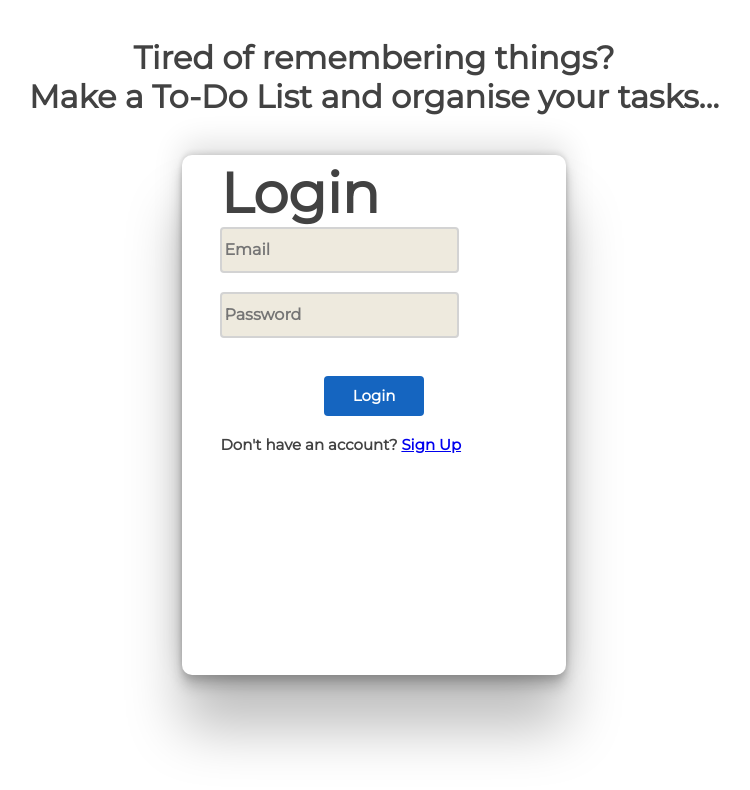
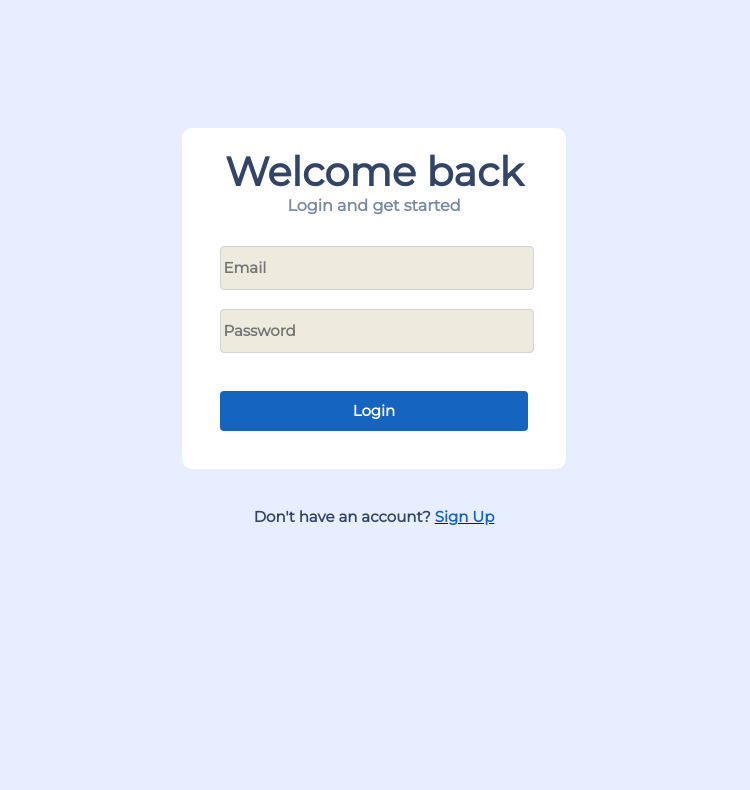
Before and after one commit to ayush-rathore/to-do-list, a React (Create React App) app in the folder react/: page / in a window 1280 px wide. Shown: the top 790 px of the page, without its empty margins (266-1016 px from the left). Built offline with nearby package versions, Linux system fonts and the light colour scheme.

Commit message:
update: Revamp login page

```diff
--- a/react/src/components/Login.js
+++ b/react/src/components/Login.js
@@ -2,6 +2,7 @@ import React, { useState } from "react";
 import "./css/login.css";
 import Axios from "axios";
 import { Link, useHistory } from "react-router-dom";
+// import ListSvg from "./images/list-svg.svg";
 
 const Login = (props) => {
 	const { setUserState } = props;
@@ -27,14 +28,18 @@ const Login = (props) => {
 	};
 
 	return (
-        <div className={"main"}>
-            <p>
-                Tired of remembering things? <br />
-                Make a To-Do List and organise your tasks... <br />
-            </p>
-            <div className={"form"}>
+		<div className={"login-div"}>
+			{/* <div className={"list-image-div"}>
+				<img src={ListSvg} alt={"list-svg"} className={"list-image"} />{" "}
+			</div> */}
+			<div className={"login-form"}>
 				<form>
-                    <h1>Login</h1>
+					<div className={"login-heading"}>
+						<span className={"welcome"}>Welcome back</span> <br />
+						<span className={"get-started"}>
+							Login and get started
+						</span>
+					</div>
 					<input
 						type={"email"}
 						placeholder={"Email"}
@@ -57,15 +62,17 @@ const Login = (props) => {
 						}}
 					/>
 					<br /> <br /> <br />
-                    <button onClick={onSubmitClick} id="login">
+					<button onClick={onSubmitClick} className={"login-button"}>
 						Login
 					</button>
 					<br /> <br />
-                    <p id={"register"}>
+				</form>
+			</div>
+			<div className={"register"}>
 				Don't have an account?&nbsp;
-                        <Link to="/signup">Sign Up</Link>
-                    </p>
-                </form>
+				<Link to="/signup">
+					<span className={"sign-up"}>Sign Up</span>
+				</Link>
 			</div>
 		</div>
 	);
--- a/react/src/components/css/login.css
+++ b/react/src/components/css/login.css
@@ -2,62 +2,80 @@
 	font-family: Montserrat;
 	margin: 0;
 }
-.main {
-    display: block;
+.login-div {
+	display: flex;
+	flex-direction: column;
+	height: 100vh;
+	background-color: #e6eeff;
 }
-.main > p {
-    margin-top: 3%;
+.login-heading {
+	margin: 5% 0 8% 0;
 	text-align: center;
-    font-size: 4vh;
+}
+.welcome {
 	font-weight: 600;
-    color: #424242;
+	font-size: 5vh;
 }
-h1 {
-    font-size: 7vh;
+.get-started {
+	color: #7889a4;
+	font-weight: 600;
 }
-.form {
-    height: 65vh;
+.login-form {
+	flex: 1;
+	height: 50vh;
 	width: 30vw;
 	background-color: white;
-    margin: 3% auto auto auto;
-    color: #424242;
+	margin: 10% auto auto auto;
+	color: #324567;
 	border-radius: 10px;
-    box-shadow: rgba(0, 0, 0, 0.25) 0px 54px 55px,
-        rgba(0, 0, 0, 0.12) 0px -12px 30px, rgba(0, 0, 0, 0.12) 0px 4px 6px,
-        rgba(0, 0, 0, 0.17) 0px 12px 13px, rgba(0, 0, 0, 0.09) 0px -3px 5px;
+	box-shadow: 100px 100px 80px rgba(0, 0, 0, 0);
 }
-.form > form {
-    margin: 0 0 0 10%;
-    padding-top: 1%;
-}
-.form > form > input {
-    font-size: medium;
-    font-weight: 700;
+
+.login-form > form > input {
+	font-size: 15px;
+	font-weight: 600;
 	background-color: #eeeade;
-    border: 2px solid #d3d3d3;
+	border: 1px solid #d3d3d3;
 	border-radius: 4px;
 	height: 5vh;
-    width: 18vw;
+	width: 80%;
+	margin-left: 10%;
 }
-.form > form > button {
+.login-button {
 	background-color: #1565c0;
 	color: white;
 	border: 0px;
 	border-radius: 4px;
 	height: 40px;
-    width: 100px;
-    margin-left: 30%;
+	width: 80%;
+	margin: auto auto 5% 10%;
 	font-size: 15px;
 	font-weight: bold;
 	cursor: pointer;
 }
-.form > form > button:hover {
+.login-button:hover {
 	background-color: #10519c;
 }
-#register {
+.register {
+	flex: 1;
+	padding-top: 3%;
+	text-align: center;
 	font-size: 15px;
-    color: #424242;
+	color: #324567;
 	font-weight: 600;
 }
-@media only screen and (max-width: 1200px) {
+
+.sign-up {
+	color: #1565c0;
+	text-decoration: none;
 }
+
+.list-image-div {
+	display: flex;
+	justify-content: center;
+	align-items: center;
+}
+.list-image {
+	height: 10vh;
+	width: 10vw;
+}
```
Lines whose indentation alone changed are shown as unchanged.
